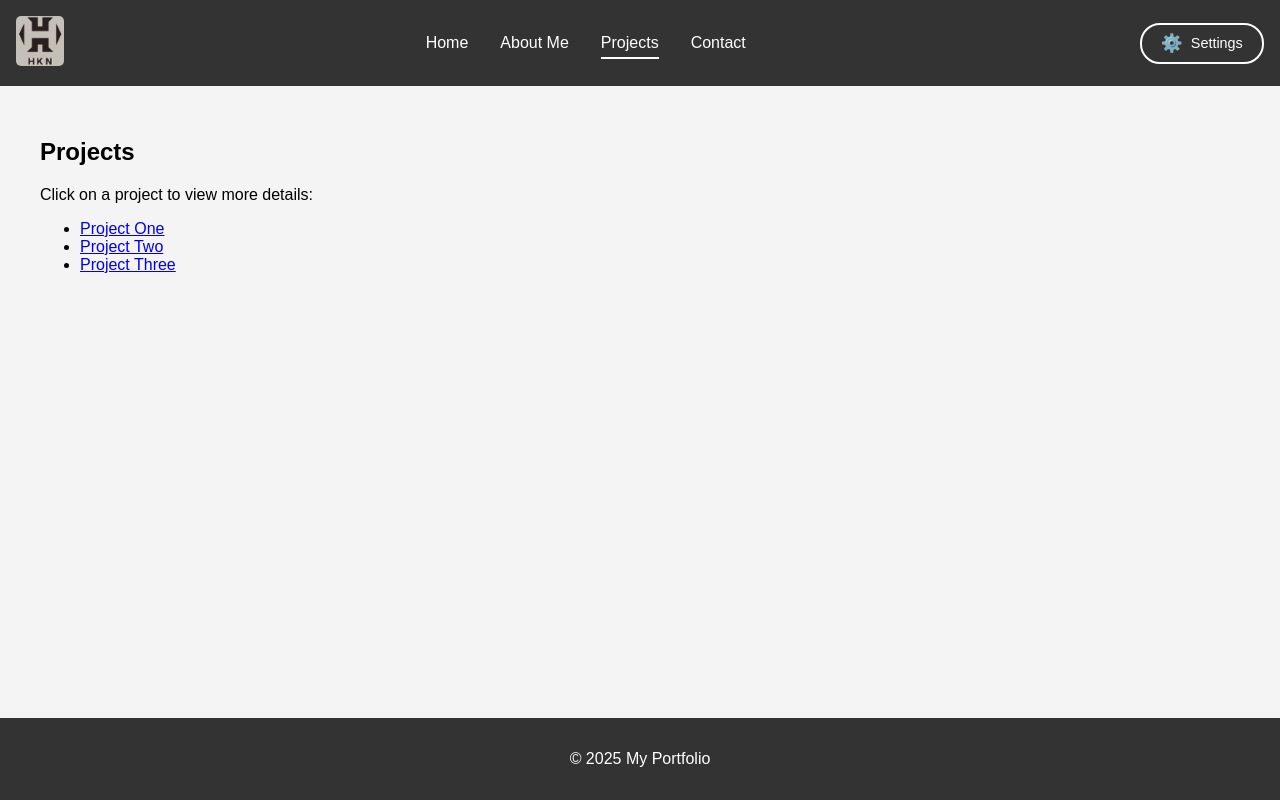
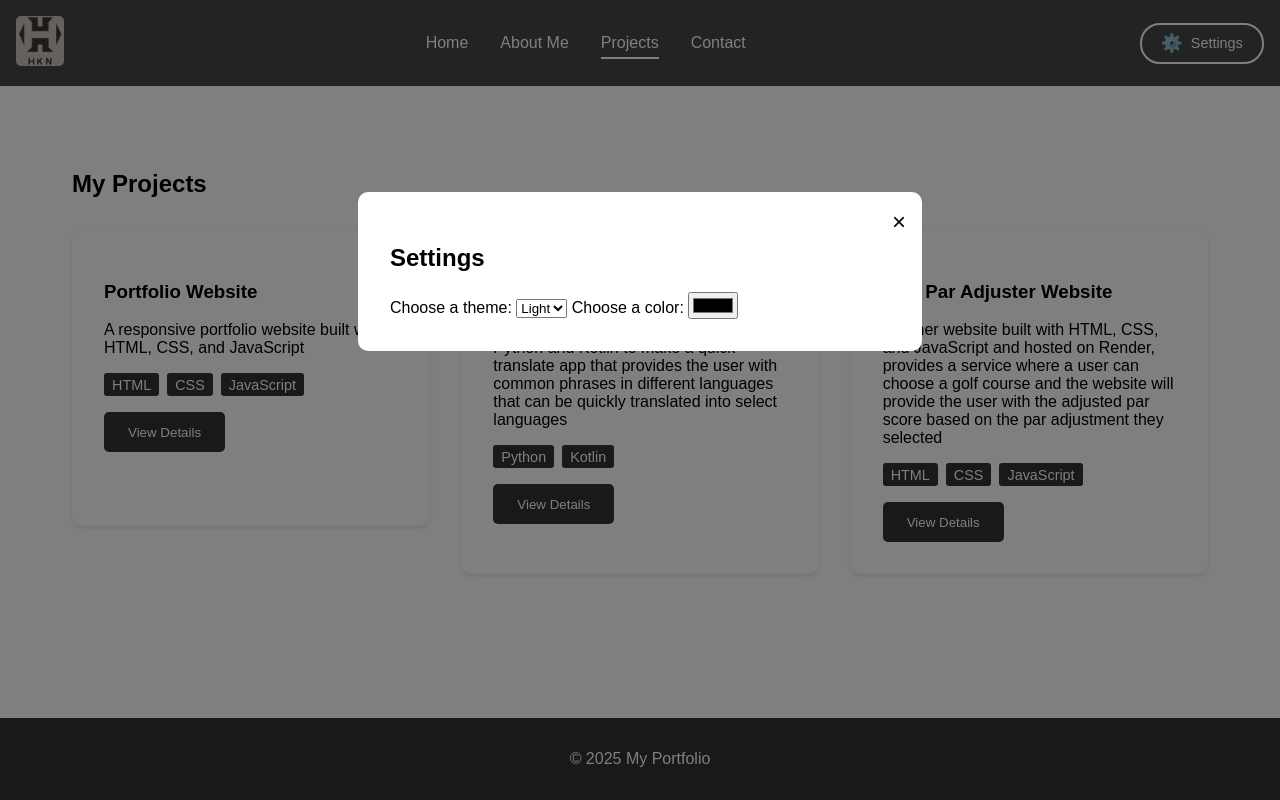
Before and after one commit to HarrisonKN/PortfolioWebsiteRender, a website: page src/projects.html in a window 1280 px wide. Both pictures are taken after a click on the button "Settings". Drawn offline with Linux system fonts and the light colour scheme.

Commit message:
Added plenty more stuff

```diff
--- a/src/projects.html
+++ b/src/projects.html
@@ -30,15 +30,55 @@
     </header>
     <div class="menu-overlay"></div>
     <main>
-        <section id="projects" class="content-section">
+        <div class="page-transition"></div>
+        <section id="projects" class="content-section active">
             <div class="section-content">
-                <h2>Projects</h2>
-                <p>Click on a project to view more details:</p>
-                <ul id="project-list">
-                    <li><a href="project-one.html">Project One</a></li>
-                    <li><a href="project-two.html">Project Two</a></li>
-                    <li><a href="project-three.html">Project Three</a></li>
-                </ul>
+                <h2>My Projects</h2>
+                <div class="projects-grid">
+                    <div class="section-card">
+                        <div class="project-preview">
+                            <h3>Portfolio Website</h3>
+                            <p>A responsive portfolio website built with HTML, CSS, and JavaScript</p>
+                            <div class="project-tech">
+                                <span>HTML</span>
+                                <span>CSS</span>
+                                <span>JavaScript</span>
+                            </div>
+                            <button class="section-link">View Details</button>
+                        </div>
+                    </div>
+                    <div class="section-card">
+                        <div class="project-preview">
+                            <h3>Mobile App</h3>
+                            <p>A responsive mobile app built with Python and Kotlin to make a quick translate app
+                                that provides the user with common phrases in different languages that can be quickly
+                                translated into select languages</p>
+                            </p>
+                            <div class="project-tech">
+                                <span>Python</span>
+                                <span>Kotlin</span>
+                            </div>
+                            <button class="section-link">View Details</button>
+                        </div>
+                    </div>
+                    <div class="section-card">
+                        <div class="project-preview">
+                            <h3>Golf Par Adjuster Website</h3>
+                            <p>Another website built with HTML, CSS, and JavaScript and hosted on Render, provides a service
+                                where a user can choose a golf course and the website will provide the user with the adjusted par
+                                score based on the par adjustment they selected</p>
+                            </p>
+                            <div class="project-tech">
+                                <span>HTML</span>
+                                <span>CSS</span>
+                                <span>JavaScript</span>
+                            </div>
+                            <button class="section-link">View Details</button>
+                        </div>
+                    </div>
+
+                    <!-- Add more project cards as needed -->
+                </div>
             </div>
         </section>
     </main>
@@ -46,6 +86,21 @@
         <p>&copy; 2025 My Portfolio</p>
     </footer>
 
+    <!-- Settings Modal -->
+    <div id="settings-modal" class="modal">
+        <div class="modal-content">
+            <span class="close-button">&times;</span>
+            <h2>Settings</h2>
+            <label for="theme-select">Choose a theme:</label>
+            <select id="theme-select">
+                <option value="light">Light</option>
+                <option value="dark">Dark</option>
+            </select>
+            <label for="color-select">Choose a color:</label>
+            <input type="color" id="color-select" name="color-select" value="#f4f4f4">
+        </div>
+    </div>
+
     <script src="scripts/main.js"></script>
 </body>
 </html>
--- a/src/scripts/main.js
+++ b/src/scripts/main.js
@@ -11,6 +11,36 @@ document.addEventListener('DOMContentLoaded', () => {
     const hamburger = document.querySelector('.hamburger');
     const nav = document.querySelector('nav');
     const menuOverlay = document.querySelector('.menu-overlay');
+
+    colorSelect.addEventListener('input', (e) => {
+        const color = e.target.value;
+        const rgbaColor = convertHexToRGBA(color, 0.6);
+
+        document.documentElement.style.setProperty('--header-bg-color', color);
+        document.documentElement.style.setProperty('--gradient-color', rgbaColor);
+        localStorage.setItem('headerColor', color);
+        localStorage.setItem('gradientColor', rgbaColor);
+    });
+
+    // Initial load
+    const savedColor = localStorage.getItem('headerColor') || '#333';
+    const initialGradient = convertHexToRGBA(savedColor, 0.6);
+
+    document.documentElement.style.setProperty('--header-bg-color', savedColor);
+    document.documentElement.style.setProperty('--gradient-color', initialGradient);
+
+    if (colorSelect) {
+        colorSelect.value = savedColor;
+    }
+
+    // Helper function to convert hex to rgba
+    function convertHexToRGBA(hex, opacity) {
+        let r = parseInt(hex.slice(1, 3), 16),
+            g = parseInt(hex.slice(3, 5), 16),
+            b = parseInt(hex.slice(5, 7), 16);
+
+        return `rgba(${r}, ${g}, ${b}, ${opacity})`;
+    }
 
     hamburger.addEventListener('click', () => {
         hamburger.classList.toggle('active');
@@ -36,7 +66,6 @@ document.addEventListener('DOMContentLoaded', () => {
 
     // Theme Management
     const savedTheme = localStorage.getItem('theme') || 'light';
-    const savedColor = localStorage.getItem('headerColor') || '#333';
 
     // Apply saved settings
     document.body.className = savedTheme;
--- a/src/styles/main.css
+++ b/src/styles/main.css
@@ -4,6 +4,7 @@
     --card-bg-color: #fff;
     --text-color: #000;
     --input-bg-color: #fff;
+    --gradient-color: rgba(128, 0, 128, 0.6); /* Add this line */
 }
 
 /* Base Styles */
@@ -11,13 +12,15 @@ body {
     font-family: Arial, sans-serif;
     margin: 0;
     padding: 0;
-    background-color: #f4f4f4;
+    background: linear-gradient(to bottom, var(--gradient-color), rgba(255, 255, 255, 0.8)), url('images/background.jpg') center/cover no-repeat;
+    background-blend-mode: overlay;
     color: var(--text-color);
     min-height: 100vh;
     display: flex;
     flex-direction: column;
 }
 
+/* Dark Mode */
 body.dark {
     background-color: #333;
     color: #fff;
@@ -36,6 +39,7 @@ header {
     position: sticky;
     top: 0;
     z-index: 100;
+    opacity: 90%;
 }
 
 .logo img {
@@ -98,6 +102,66 @@ main {
 }
 
 /* Section Cards */
+/* Update section content spacing */
+.section-content {
+    max-width: 1200px;
+    margin: 0 auto;
+    padding: 2rem;
+}
+
+/* Add spacing between welcome card and section previews */
+.section-card:first-child {
+    margin-bottom: 3rem;
+}
+
+/* Update section preview grid layout and spacing */
+.section-preview {
+    display: grid;
+    grid-template-columns: repeat(auto-fit, minmax(300px, 1fr));
+    gap: 2rem;
+    padding: 1rem 0;
+}
+
+/* Individual preview cards spacing */
+.section-preview .section-card {
+    background: var(--card-bg-color);
+    padding: 2rem;
+    border-radius: 10px;
+    box-shadow: 0 2px 5px rgba(0, 0, 0, 0.1);
+    transition: transform 0.3s ease, box-shadow 0.3s ease;
+    margin: 1rem 0;
+}
+
+/* Preview content spacing */
+.preview-content {
+    margin: 1.5rem 0;
+}
+
+/* Skill list spacing */
+.skill-list {
+    margin-top: 1rem;
+    padding-left: 1.5rem;
+}
+
+.skill-list li {
+    margin-bottom: 0.5rem;
+}
+
+/* Responsive adjustments */
+@media (max-width: 768px) {
+    .section-content {
+        padding: 1rem;
+    }
+
+    .section-preview {
+        gap: 1.5rem;
+    }
+
+    .section-preview .section-card {
+        margin: 0.5rem 0;
+    }
+}
+
 .section-grid {
     display: grid;
     grid-template-columns: repeat(auto-fit, minmax(300px, 1fr));
@@ -304,6 +368,7 @@ footer {
         grid-template-columns: 1fr;
     }
 }
+
 /* Settings Button Styles */
 .settings {
     margin-left: 2rem;
@@ -340,8 +405,6 @@ body.dark #settings-button:hover {
     background-color: #fff;
     color: #333;
 }
-
-/* Add these new CSS rules */
 
 /* Mobile Menu Styles */
 .hamburger {
@@ -392,7 +455,6 @@ body.dark #settings-button:hover {
         font-size: 1.2rem;
     }
 
-    /* Hamburger animation when active */
     .hamburger.active span:nth-child(1) {
         transform: rotate(45deg) translate(5px, 5px);
     }
@@ -405,7 +467,6 @@ body.dark #settings-button:hover {
         transform: rotate(-45deg) translate(5px, -5px);
     }
 
-    /* Adjust header for mobile */
     header {
         padding: 0.8rem;
     }
@@ -419,12 +480,7 @@ body.dark #settings-button:hover {
         font-size: 0.8rem;
     }
 
-    /* Adjust content for mobile */
     main {
-        padding: 1rem;
-    }
-
-    .section-content {
         padding: 1rem;
     }
 
@@ -436,7 +492,6 @@ body.dark #settings-button:hover {
         grid-template-columns: 1fr;
     }
 
-    /* Modal adjustments for mobile */
     .modal-content {
         width: 95%;
         margin: 10% auto;
@@ -444,7 +499,7 @@ body.dark #settings-button:hover {
     }
 }
 
-/* Add overlay for mobile menu */
+/* Mobile menu overlay */
 .menu-overlay {
     display: none;
     position: fixed;
```
Also changed, not shown: src/about.html (+3 -1 lines), src/contact.html (+3 -3 lines), src/index.html (+14 -8 lines), 1 other file.
